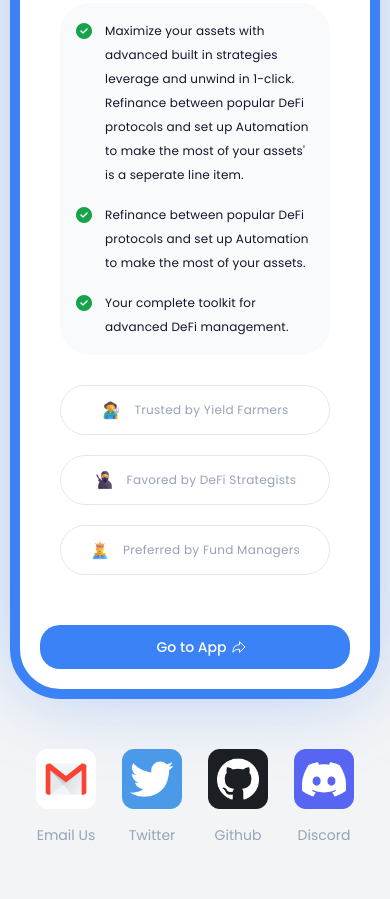
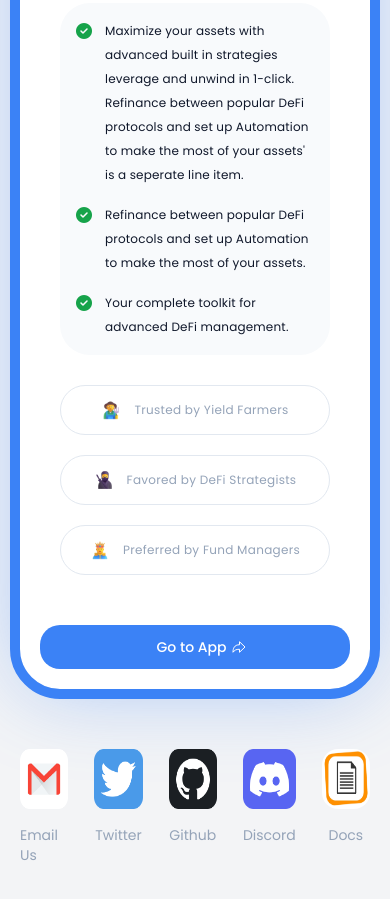
Before and after one commit to lawrenceokim/DeFi-dapp, a website: page index.html in a window 390 px wide. Shown: the part 6706-7605 px from the top of the page. Drawn offline with nearby package versions, Linux system fonts and the light colour scheme.

Commit message:
added links

```diff
--- a/index.html
+++ b/index.html
@@ -1064,7 +1064,7 @@
 
       <section class="w-full sm:py-[100px] py-[60px] flex flex-col justify-center items-center">
         <div class="sm:mt-10 mt-0 flex sm:gap-x-[60px] gap-x-[26px]">
-          <a href="#" class="flex flex-col items-center group" target="_blank">
+          <a href="mailto:info@prodigalai.com" class="flex flex-col items-center group" target="_blank">
             <img loading="lazy" src="img/gmail-logo.webp" alt="gmail logo"
               class="sm:w-[100px] w-[60px] sm:h-[100px] h-[60px] dark:group-hover:scale-110 group-hover:scale-110 transition-all">
             <span
@@ -1072,25 +1072,34 @@
               Us</span>
           </a>
 
-          <a href="#" class="flex flex-col items-center group" target="_blank">
+          <a href="https://twitter.com/LayerDapp" class="flex flex-col items-center group" target="_blank">
             <img loading="lazy" src="img/twitter-logo.png" alt="twitter logo"
               class="sm:w-[100px] w-[60px] sm:h-[100px] h-[60px] dark:group-hover:scale-110 group-hover:scale-110 transition-all">
             <span
               class="mt-4 text-sm text-slate-400 dark:text-slate-400 leading-5 group-hover:text-slate-900  transition-all">Twitter</span>
           </a>
 
-          <a href="#" class="flex flex-col items-center group" target="_blank">
+          <a href="https://github.com/LayerDapp" class="flex flex-col items-center group" target="_blank">
             <img loading="lazy" src="img/github-logo.webp" alt="github logo"
               class="sm:w-[100px] w-[60px] sm:h-[100px] h-[60px] dark:group-hover:scale-110 group-hover:scale-110 transition-all">
             <span
               class="mt-4 text-sm text-slate-400 dark:text-slate-400 leading-5 group-hover:text-slate-900  transition-all">Github</span>
           </a>
 
-          <a href="#" class="flex flex-col items-center group" target="_blank">
+          <a href="https://discord.gg/eDwnvCc8nB" class="flex flex-col items-center group" target="_blank">
             <img loading="lazy" src="img/discord-logo.png" alt="discord logo"
               class="sm:w-[100px] w-[60px] sm:h-[100px] h-[60px] dark:group-hover:scale-110 group-hover:scale-110 transition-all">
             <span
               class="mt-4 text-sm text-slate-400 dark:text-slate-400 leading-5 group-hover:text-slate-900  transition-all">Discord</span>
+          </a>
+
+          <a href="https://docs.layerdapp.xyz" class="flex flex-col items-center group" target="_blank">
+            <img loading="lazy"
+              src="img/document-app-icon-or-logo-icon-design-template-7b6cac8de4b9abdd949f7643fe00924e_screen.jpg"
+              alt="documentation logo"
+              class="sm:w-[100px] w-[60px] sm:h-[100px] h-[60px] dark:group-hover:scale-110 group-hover:scale-110 transition-all rounded-2xl">
+            <span
+              class="mt-4 text-sm text-slate-400 dark:text-slate-400 leading-5 group-hover:text-slate-900  transition-all">Docs</span>
           </a>
         </div>
       </section>
```
Also changed, not shown: dist/output.css, img/document-app-icon-or-logo-icon-design-template-7b6cac8de4b9abdd949f7643fe00924e_screen.jpg (added).
